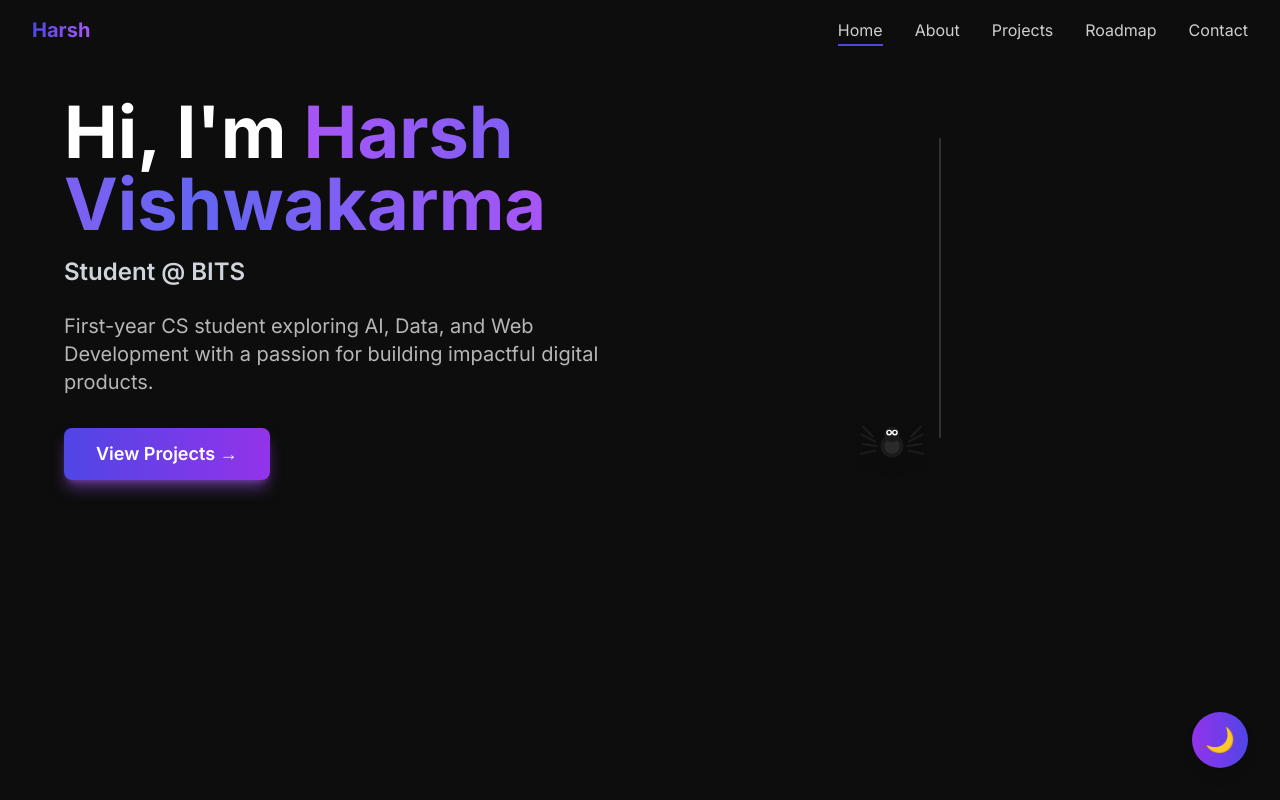
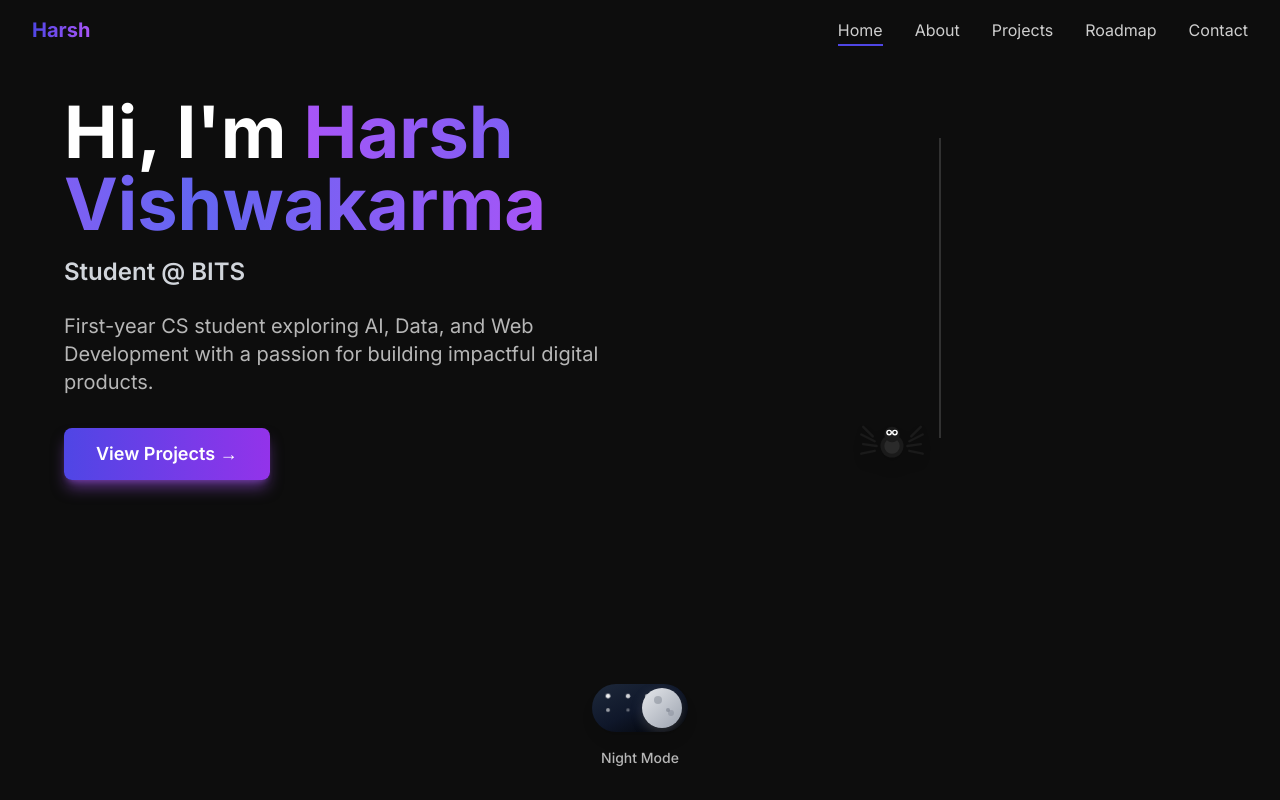
Before and after one commit to meeharshu8685-dot/portfolio2, a React (Vite) app: page / in a window 1280 px wide. Shown: the top 800 px of the page. Built offline with nearby package versions, Linux system fonts and the light colour scheme.

Commit message:
Replace theme toggle with day/night toggle switch matching image design - animated sun/moon sliders with sky backgrounds

```diff
--- a/src/components/ThemeToggle.tsx
+++ b/src/components/ThemeToggle.tsx
@@ -1,113 +1,141 @@
-import { useState } from 'react';
-import { motion, AnimatePresence } from 'framer-motion';
+import { motion } from 'framer-motion';
 import { useTheme } from '../contexts/ThemeContext';
-import type { Theme } from '../contexts/ThemeContext';
-
-const themes = [
-  { id: 'dark', name: 'Dark', icon: '🌙', gradient: 'from-gray-800 to-gray-900' },
-  { id: 'light', name: 'Light', icon: '☀️', gradient: 'from-yellow-200 to-orange-200' },
-  { id: 'purple', name: 'Purple', icon: '💜', gradient: 'from-purple-600 to-indigo-600' },
-  { id: 'blue', name: 'Blue', icon: '💙', gradient: 'from-blue-600 to-cyan-600' },
-  { id: 'green', name: 'Green', icon: '💚', gradient: 'from-green-600 to-emerald-600' },
-] as const;
 
 export const ThemeToggle = () => {
   const { theme, setTheme } = useTheme();
-  const [isOpen, setIsOpen] = useState(false);
+  const isDark = theme === 'dark';
+
+  const toggleTheme = () => {
+    setTheme(isDark ? 'light' : 'dark');
+  };
 
   return (
-    <div className="fixed bottom-8 right-8 z-50">
+    <div className="fixed bottom-8 left-1/2 transform -translate-x-1/2 z-50">
       <motion.div
-        initial={{ scale: 0, opacity: 0 }}
-        animate={{ scale: 1, opacity: 1 }}
-        transition={{ delay: 0.5, duration: 0.3 }}
-        className="relative"
+        initial={{ scale: 0, opacity: 0, y: 20 }}
+        animate={{ scale: 1, opacity: 1, y: 0 }}
+        transition={{ delay: 0.5, duration: 0.4, ease: 'easeOut' }}
+        className="flex flex-col items-center gap-4"
       >
-        {/* Toggle Button */}
+        {/* Toggle Switch */}
         <motion.button
-          onClick={() => setIsOpen(!isOpen)}
-          className="w-14 h-14 rounded-full bg-gradient-to-r from-purple-600 to-indigo-600 flex items-center justify-center shadow-lg hover:shadow-xl transition-shadow"
-          whileHover={{ scale: 1.1 }}
-          whileTap={{ scale: 0.9 }}
-          aria-label="Toggle theme"
+          onClick={toggleTheme}
+          className="relative w-24 h-12 rounded-full overflow-hidden cursor-pointer focus:outline-none focus:ring-2 focus:ring-purple-500 focus:ring-offset-2 focus:ring-offset-[#0d0d0d] transition-all shadow-lg"
+          whileHover={{ scale: 1.05 }}
+          whileTap={{ scale: 0.95 }}
+          aria-label={isDark ? 'Switch to light mode' : 'Switch to dark mode'}
         >
+          {/* Day Sky Background */}
           <motion.div
-            animate={{ rotate: isOpen ? 180 : 0 }}
+            className="absolute inset-0 bg-gradient-to-br from-sky-300 via-sky-400 to-blue-400"
+            animate={{ opacity: isDark ? 0 : 1 }}
             transition={{ duration: 0.3 }}
-            className="text-2xl"
           >
-            {themes.find((t) => t.id === theme)?.icon || '🎨'}
+            {/* Clouds */}
+            <div className="absolute inset-0">
+              <motion.div
+                className="absolute top-2 right-4 w-8 h-6 bg-white/80 rounded-full blur-sm"
+                animate={{ x: [0, 2, 0], opacity: [0.8, 0.9, 0.8] }}
+                transition={{ duration: 3, repeat: Infinity, ease: 'easeInOut' }}
+              />
+              <motion.div
+                className="absolute top-3 right-8 w-6 h-5 bg-white/70 rounded-full blur-sm"
+                animate={{ x: [0, -1, 0], opacity: [0.7, 0.8, 0.7] }}
+                transition={{ duration: 2.5, repeat: Infinity, ease: 'easeInOut', delay: 0.5 }}
+              />
+              <motion.div
+                className="absolute top-1 right-12 w-7 h-5 bg-white/75 rounded-full blur-sm"
+                animate={{ x: [0, 1.5, 0], opacity: [0.75, 0.85, 0.75] }}
+                transition={{ duration: 2.8, repeat: Infinity, ease: 'easeInOut', delay: 1 }}
+              />
+            </div>
+          </motion.div>
+
+          {/* Night Sky Background */}
+          <motion.div
+            className="absolute inset-0 bg-gradient-to-br from-slate-800 via-slate-900 to-black"
+            animate={{ opacity: isDark ? 1 : 0 }}
+            transition={{ duration: 0.3 }}
+          >
+            {/* Stars */}
+            <div className="absolute inset-0">
+              {[...Array(8)].map((_, i) => (
+                <motion.div
+                  key={i}
+                  className="absolute w-1 h-1 bg-white rounded-full"
+                  style={{
+                    left: `${15 + (i % 4) * 20}%`,
+                    top: `${20 + Math.floor(i / 4) * 30}%`,
+                  }}
+                  animate={{
+                    opacity: [0.3, 1, 0.3],
+                    scale: [0.8, 1.2, 0.8],
+                  }}
+                  transition={{
+                    duration: 2 + Math.random() * 2,
+                    repeat: Infinity,
+                    delay: Math.random() * 2,
+                  }}
+                />
+              ))}
+            </div>
+          </motion.div>
+
+          {/* Slider - Sun when light, Moon when dark */}
+          <motion.div
+            className="absolute top-1 w-10 h-10 rounded-full shadow-lg flex items-center justify-center"
+            animate={{
+              x: isDark ? 50 : 0,
+            }}
+            transition={{
+              type: 'spring',
+              stiffness: 300,
+              damping: 25,
+            }}
+          >
+            {/* Sun (Light Mode) */}
+            <motion.div
+              className="absolute inset-0 rounded-full bg-gradient-to-br from-yellow-300 to-yellow-500"
+              animate={{
+                opacity: isDark ? 0 : 1,
+                scale: isDark ? 0.8 : 1,
+              }}
+              transition={{ duration: 0.2 }}
+              style={{
+                boxShadow: '0 4px 12px rgba(251, 191, 36, 0.4), 0 2px 4px rgba(0, 0, 0, 0.2)',
+              }}
+            >
+              <div className="absolute inset-0 rounded-full bg-yellow-400/30 blur-sm" />
+            </motion.div>
+
+            {/* Moon (Dark Mode) */}
+            <motion.div
+              className="absolute inset-0 rounded-full bg-gradient-to-br from-gray-200 to-gray-400"
+              animate={{
+                opacity: isDark ? 1 : 0,
+                scale: isDark ? 1 : 0.8,
+              }}
+              transition={{ duration: 0.2 }}
+              style={{
+                boxShadow: '0 4px 12px rgba(156, 163, 175, 0.3), 0 2px 4px rgba(0, 0, 0, 0.3)',
+              }}
+            >
+              {/* Moon craters */}
+              <div className="absolute top-2 left-3 w-2 h-2 rounded-full bg-gray-500/40" />
+              <div className="absolute bottom-3 right-2 w-1.5 h-1.5 rounded-full bg-gray-500/30" />
+              <div className="absolute top-1/2 right-3 w-1 h-1 rounded-full bg-gray-500/50" />
+            </motion.div>
           </motion.div>
         </motion.button>
 
-        {/* Theme Options */}
-        <AnimatePresence>
-          {isOpen && (
-            <>
-              {/* Backdrop */}
-              <motion.div
-                initial={{ opacity: 0 }}
-                animate={{ opacity: 1 }}
-                exit={{ opacity: 0 }}
-                onClick={() => setIsOpen(false)}
-                className="fixed inset-0 bg-black/20 backdrop-blur-sm -z-10"
-              />
-
-              {/* Options Panel */}
-              <motion.div
-                initial={{ opacity: 0, y: 20, scale: 0.9 }}
-                animate={{ opacity: 1, y: 0, scale: 1 }}
-                exit={{ opacity: 0, y: 20, scale: 0.9 }}
-                transition={{ duration: 0.2 }}
-                className="absolute bottom-20 right-0 bg-white/10 backdrop-blur-md border border-white/20 rounded-2xl p-4 shadow-2xl min-w-[200px]"
-              >
-                <p className="text-white/80 text-xs font-semibold mb-3 text-center">
-                  Choose Theme
-                </p>
-                <div className="space-y-2">
-                  {themes.map((themeOption) => (
-                    <motion.button
-                      key={themeOption.id}
-                      onClick={() => {
-                        setTheme(themeOption.id as Theme);
-                        setIsOpen(false);
-                      }}
-                      className={`w-full flex items-center gap-3 px-4 py-2.5 rounded-lg transition-all ${
-                        theme === themeOption.id
-                          ? 'bg-gradient-to-r ' + themeOption.gradient + ' text-white'
-                          : 'bg-white/5 hover:bg-white/10 text-white/70'
-                      }`}
-                      whileHover={{ scale: 1.05, x: 4 }}
-                      whileTap={{ scale: 0.95 }}
-                    >
-                      <span className="text-xl">{themeOption.icon}</span>
-                      <span className="text-sm font-medium">{themeOption.name}</span>
-                      {theme === themeOption.id && (
-                        <motion.div
-                          initial={{ scale: 0 }}
-                          animate={{ scale: 1 }}
-                          className="ml-auto"
-                        >
-                          <svg
-                            className="w-5 h-5"
-                            fill="currentColor"
-                            viewBox="0 0 20 20"
-                          >
-                            <path
-                              fillRule="evenodd"
-                              d="M16.707 5.293a1 1 0 010 1.414l-8 8a1 1 0 01-1.414 0l-4-4a1 1 0 011.414-1.414L8 12.586l7.293-7.293a1 1 0 011.414 0z"
-                              clipRule="evenodd"
-                            />
-                          </svg>
-                        </motion.div>
-                      )}
-                    </motion.button>
-                  ))}
-                </div>
-              </motion.div>
-            </>
-          )}
-        </AnimatePresence>
+        {/* Label */}
+        <motion.p
+          className="text-sm text-white/70 font-medium"
+          animate={{ opacity: 1 }}
+          transition={{ delay: 0.7 }}
+        >
+          {isDark ? 'Night Mode' : 'Day Mode'}
+        </motion.p>
       </motion.div>
     </div>
   );
--- a/src/index.css
+++ b/src/index.css
@@ -9,8 +9,10 @@
 
 @layer base {
   body {
-    @apply bg-background text-white antialiased;
+    @apply antialiased transition-colors duration-300;
     font-family: 'Inter', 'Poppins', sans-serif;
+    background-color: var(--bg-primary);
+    color: var(--text-primary);
   }
   html {
     scroll-behavior: smooth;
```
